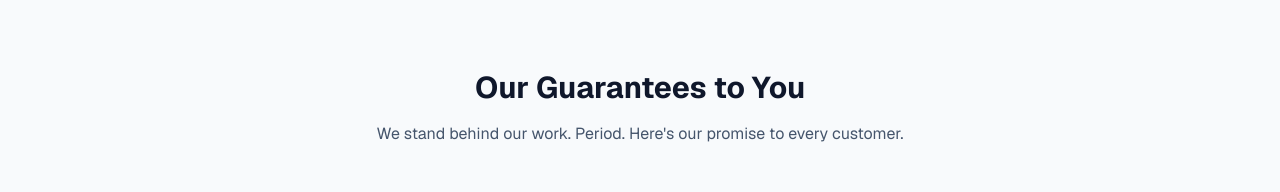
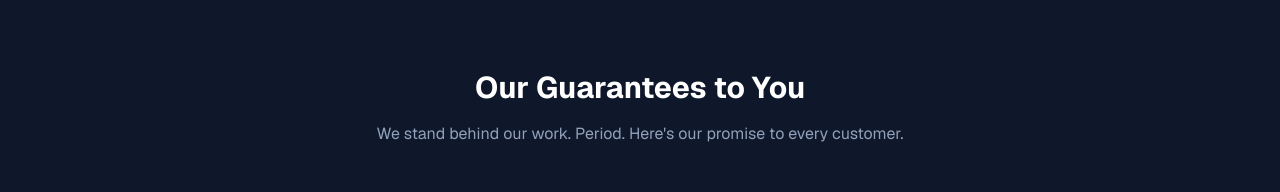
Before and after one commit to dantanker/v0-electrical-landing-page, a Next.js app: page / in a window 1280 px wide. Shown: the part 4238-4430 px from the top of the page. Built offline with nearby package versions, Linux system fonts and the light colour scheme.

Commit message:
feat: darken GuaranteeSection background and update text colors
Change section background to dark blue and adjust text for contrast

```diff
--- a/components/voltguard/guarantee-section.tsx
+++ b/components/voltguard/guarantee-section.tsx
@@ -23,16 +23,16 @@ const guarantees = [
 
 export function GuaranteeSection() {
   return (
-    <section className="bg-slate-50 py-16 md:py-24">
+    <section className="bg-slate-900 py-16 md:py-24">
       <div className="max-w-6xl mx-auto px-4 sm:px-6 lg:px-8">
         <div className="text-center mb-12">
           <FadeInUp delay={0}>
-            <h2 className="text-2xl sm:text-3xl font-bold text-slate-900 mb-4">
+            <h2 className="text-2xl sm:text-3xl font-bold text-white mb-4">
               Our Guarantees to You
             </h2>
           </FadeInUp>
           <FadeInUp delay={0.1}>
-            <p className="text-slate-600 max-w-2xl mx-auto">
+            <p className="text-slate-400 max-w-2xl mx-auto">
               We stand behind our work. Period. {"Here's"} our promise to every customer.
             </p>
           </FadeInUp>
```
